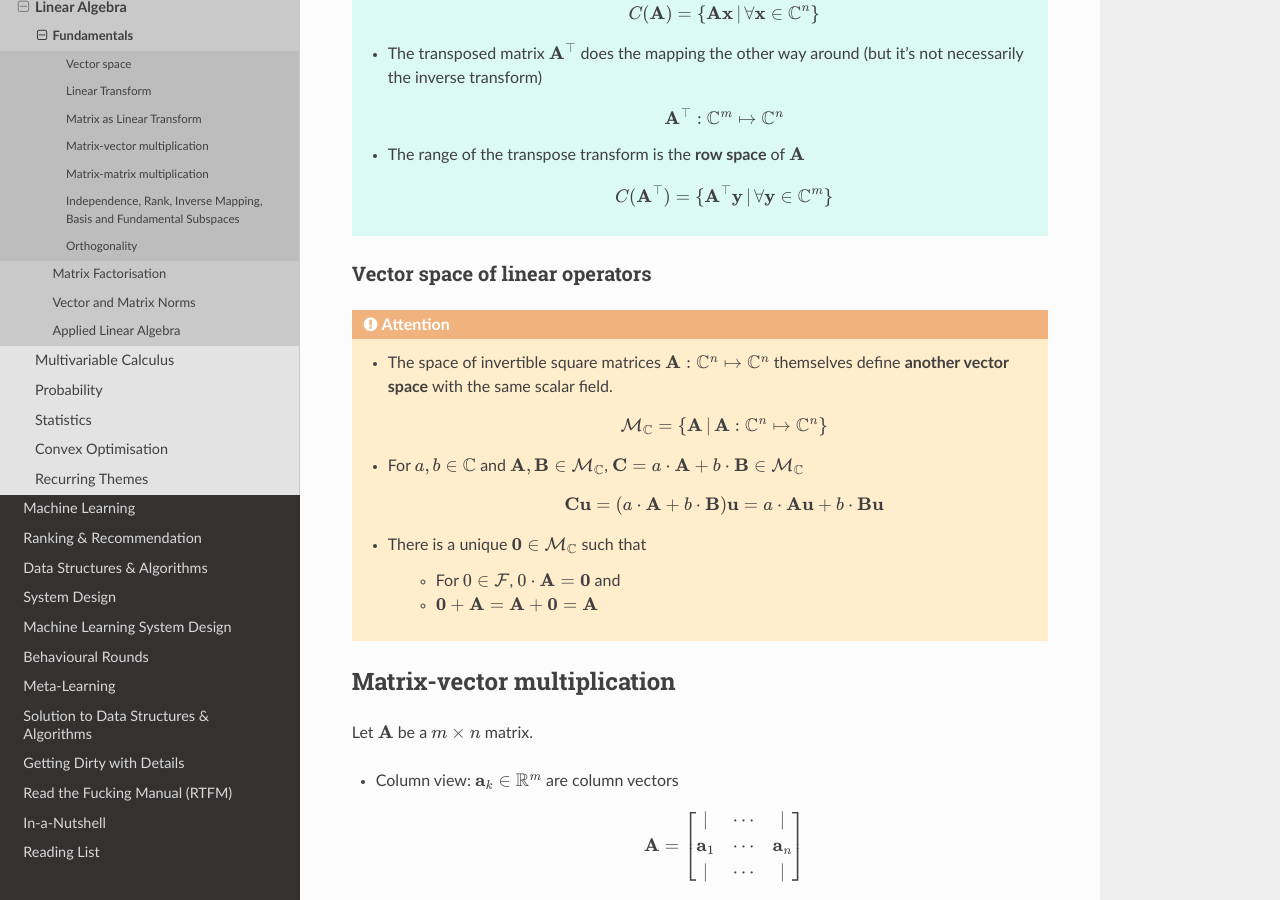
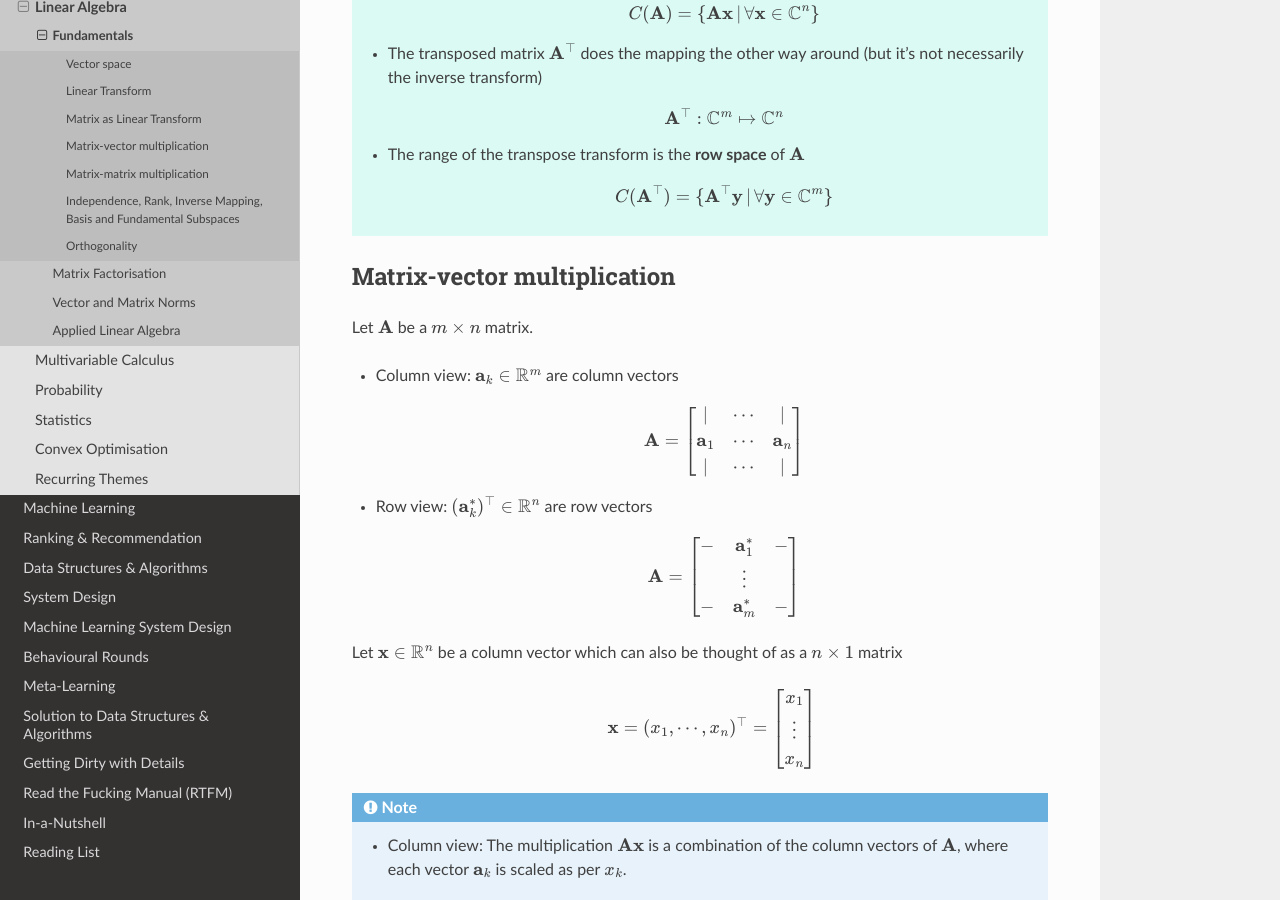
Before and after one commit to uselesstechjunks/leetcode, a Sphinx documentation site: the page built from docs/source/math/linalg/funda.rst, in a window 1280 px wide and 900 px high, scrolled down 3511 px. Built offline with Sphinx 7.4.7 and the Read the Docs theme 2.0.0, drawn with Linux system fonts in a browser that asks for light colours.

Commit message:
Update funda.rst

```diff
--- a/docs/source/math/linalg/funda.rst
+++ b/docs/source/math/linalg/funda.rst
@@ -133,20 +133,6 @@ Matrix as Linear Transform
 	* The range of the transpose transform is the **row space** of :math:`\mathbf{A}`
 
 		.. math:: C(\mathbf{A}^\top)=\{\mathbf{A}^\top\mathbf{y}\mathop{|}\forall \mathbf{y}\in\mathbb{C}^m\}
-
-Vector space of linear operators
-=================================================================================
-.. attention::
-	* The space of invertible square matrices :math:`\mathbf{A}:\mathbb{C}^n\mapsto\mathbb{C}^n` themselves define **another vector space** with the same scalar field.
-
-		.. math:: \mathcal{M}_\mathbb{C}=\{\mathbf{A} \mathop{|} \mathbf{A}:\mathbb{C}^n\mapsto\mathbb{C}^n\}
-	* For :math:`a,b\in\mathbb{C}` and :math:`\mathbf{A},\mathbf{B}\in\mathcal{M}_\mathbb{C}`, :math:`\mathbf{C}=a\cdot\mathbf{A}+b\cdot\mathbf{B}\in\mathcal{M}_\mathbb{C}`
-
-		.. math:: \mathbf{C}\mathbf{u}=(a\cdot\mathbf{A}+b\cdot\mathbf{B})\mathbf{u}=a\cdot\mathbf{A}\mathbf{u}+b\cdot\mathbf{B}\mathbf{u}
-	* There is a unique :math:`\mathbf{0}\in\mathcal{M}_\mathbb{C}` such that
-
-		* For :math:`0\in \mathcal{F}`, :math:`0\cdot\mathbf{A}=\mathbf{0}` and
-		* :math:`\mathbf{0}+\mathbf{A}=\mathbf{A}+\mathbf{0}=\mathbf{A}`
 
 ********************************************************************************
 Matrix-vector multiplication
```
